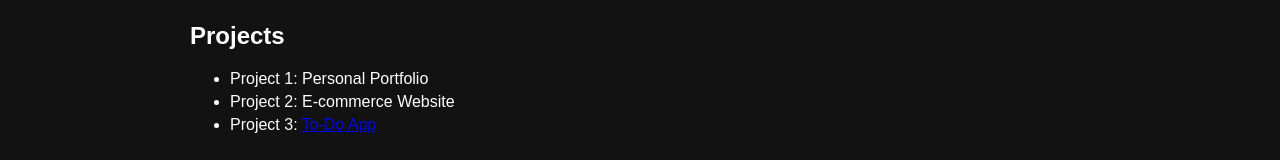
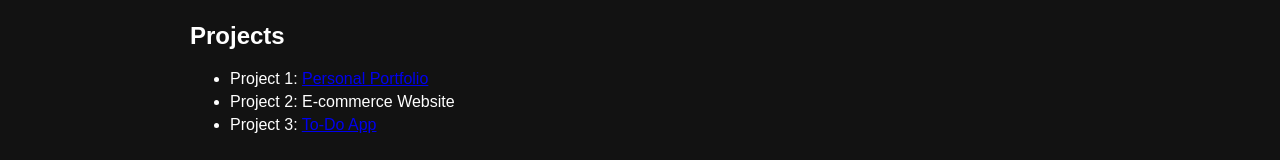
Before and after one commit to vkichoudhary/My-portfolio, a plain HTML site: page index.html in a window 1280 px wide. Shown: the part 724-884 px from the top of the page. Drawn offline with Linux system fonts and the light colour scheme.

Commit message:
Update index.html
add portfolo project

```diff
--- a/index.html
+++ b/index.html
@@ -51,7 +51,7 @@
     <section id="projects">
         <h2>Projects</h2>
         <ul class="project-list">
-            <li>Project 1: Personal Portfolio</li>
+            <li>Project 1: <a href="https://vkichoudhary.github.io/My-portfolio/">Personal Portfolio</a></li>
             <li>Project 2: E-commerce Website</li>
             <li>Project 3: <a href="https://vkichoudhary.github.io/To-Do-App/">To-Do App</a></li>
         </ul>
```
